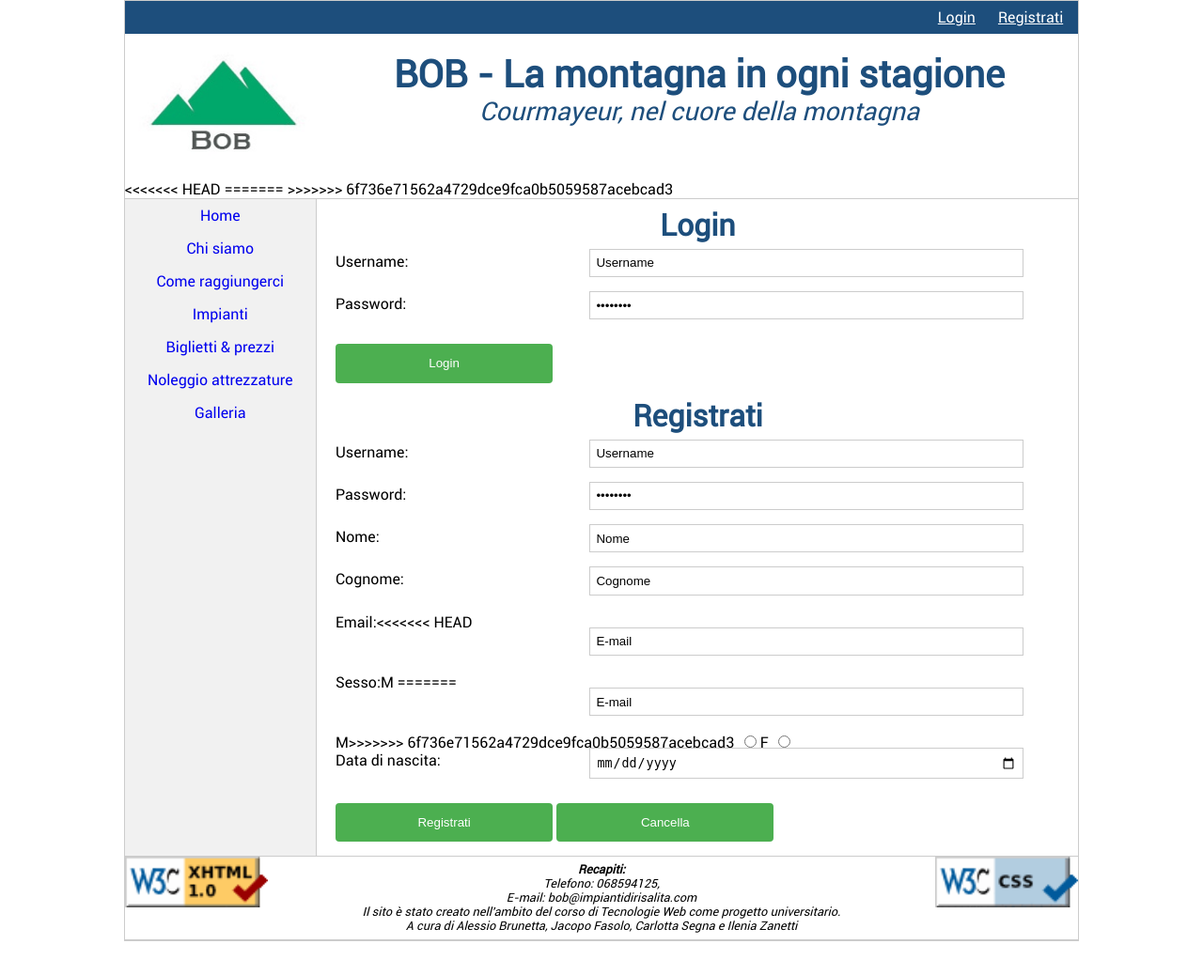
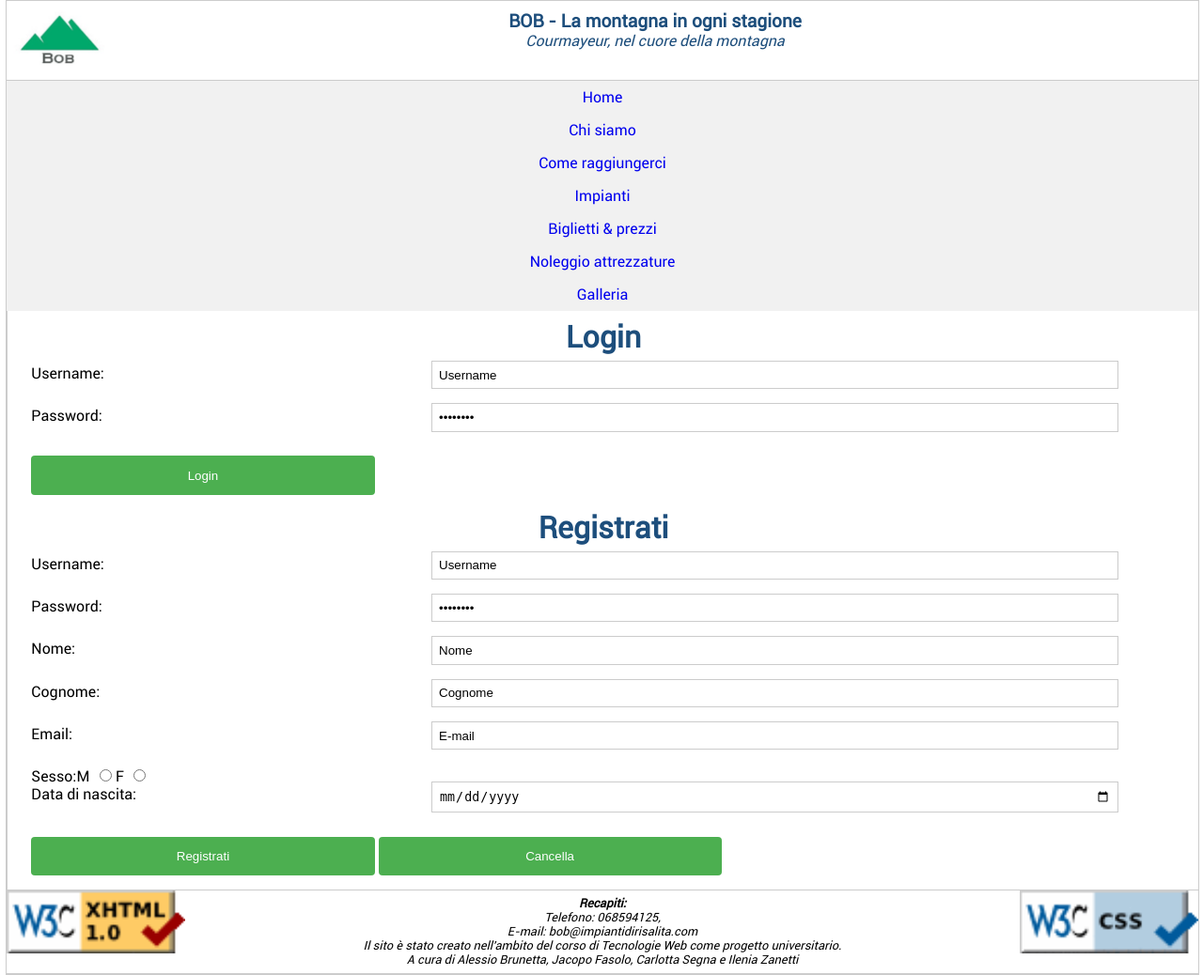
Before and after one commit to JacopoFasolo/Bob-TW, a PHP site: page /login.php in a window 1280 px wide. Shown: the whole page at 94% size. Before the commit the page ends 1002 px from the top, so only its background shows below. Run offline with PHP 8.4, Linux system fonts and the light colour scheme.

Commit message:
lalala
lalala land

```diff
--- a/css/print.css
+++ b/css/print.css
@@ -16,7 +16,7 @@ html, body{
     padding-left: 10%;
 }
 
-W#breadcrumb a:link{
+#breadcrumb a:link{
     color: black;
     font-weight: bold;
 }
@@ -156,6 +156,10 @@ dl #foto{
 
 /* Impianti */
 
+#download_cartina{
+    display: none;
+}
+
 #piste1{
     page-break-before: always;
     float: left;
--- a/css/style.css
+++ b/css/style.css
@@ -65,7 +65,6 @@ td{
 #utenteloggato p{
 	float: right;
 	padding: 0.5em 1em 0.5em 0.5em;
-	display: block;
 	vertical-align: top;
 }
 
@@ -323,6 +322,13 @@ table caption{
 
 /*Impianti*/
 
+#download_cartina{
+	display: block;
+	text-align: center;
+	font-size: 1.5em;
+	padding-bottom: 0.5em;
+}
+
 .difficolta{
 	width: 1em;
 	float: left;
@@ -340,8 +346,8 @@ table caption{
 #piste1, #piste2{
 	width: 48%;
 	border-collapse: collapse;
-	margin-bottom: 1em;
-	margin-top: 0.5em;
+	padding-bottom: 0.5em;
+	padding-top: 0.5em;
 }
 
 #impianti_di_risalita{
--- a/html/login.html
+++ b/html/login.html
@@ -1,28 +1,4 @@
-<<<<<<< HEAD
-=======
-<!DOCTYPE html PUBLIC "-//W3C//DTD XHTML 1.0 Strict//EN" "http://www.w3.org/TR/xhtml1/DTD/xhtml1-strict.dtd">
 
-
-
-<html xmlns="http://www.w3.org/1999/xhtml" xml:lang="it" lang="it">
-
-<head>
-    <title>Bob - Login</title>
-    <link href="../img/logo.ico" rel="shortcut icon" type="image/x-icon"/>
-    <meta http-equiv="Content-Type" content="text/html; charset=UTF-8"/>
-    <meta name="keywords" content="Bob, montagna, noleggio sci, sci, snowboard, Courmayeur, Val D'Aosta, Valle D'Aosta, Monte Bianco, sciare, neve, passeggiate,
-        mountain bike"/>
-    <meta name="description" content="Sito realizzato per il progetto di Tecnologie Web - a.a. 2017/2018"/>
-    <meta name="author" content="Carlotta Segna, Alessio Brunetta, Jacopo Fasolo"/>
-    <meta name="language" content="italian it"/>
-    <link href="../css/style.css" media="screen" rel="stylesheet" type="text/css"/>
-    <!-- asd -->
-    <link href="../css/mobile.css" media="handheld, screen and (max-width:768px), only screen and (max-device-width:768px)" rel="stylesheet" type="text/css"/>
-    <link href="../css/print.css" media="print" rel="stylesheet" type="text/css"/>
-</head>
-
-<body>
->>>>>>> 6f736e71562a4729dce9fca0b5059587acebcad3
     <div id="page">
         <div id="menu">
             <ul id="menu_sito">
@@ -73,14 +49,9 @@
                 <label for="Cognome">Cognome:</label>
                 <input type="text" class="input" size="20" name="reg_surname" value="Cognome"/> <br/>
                 <label for="Email"><span xml:lang="en">Email</span>:</label>
-<<<<<<< HEAD
                 <input type="email" class="input" size="20" name="reg_email" value="E-mail"/> <br/>
                 <label for="Sesso M">Sesso: </label>
                 M
-=======
-                <input type="email" class="input" size="20" name="email_reg" value="E-mail"/> <br/>
-                <label for="Sesso M">M</label>
->>>>>>> 6f736e71562a4729dce9fca0b5059587acebcad3
                 <input type="radio" class="input" size="20" name="gender"/>
                 F
                 <input type="radio" class="input" size="20" name="gender"/><br/>
--- a/login.php
+++ b/login.php
@@ -1,8 +1,22 @@
+<!-- Prova caricamento pagina princale -->
+<?php
+    $titolo = "Bob - Login";
 
+    #importo il doctype e l'head della pagina
+    echo file_get_contents("Pezzi_di_pagina/doctype(modificare).html");
 
-<?php
-    $pag= 'pag';
-    echo file_get_contents("Pezzi_di_pagina/header_login.html");
+	#inizio del tag body della pagina
+    echo "<body>";
+
+    #includo header della pagina
+    echo file_get_contents("Pezzi_di_pagina/header.html");
+
+    #includo il menu e middle della pagina
     echo file_get_contents("html/login.html");
+
+    #includo il footer
     echo file_get_contents("Pezzi_di_pagina/footer.html");
+
+    #chiudo tags aperti prima
+    echo "</body></html>";
 ?>
```
Also changed, not shown: html/impianti.html (+4 -3 lines), impianti.php (+22 -2 lines), carrello.php (deleted), phpf/carrello.php (added), phpf/force-download.php (renamed from force-download.php).
